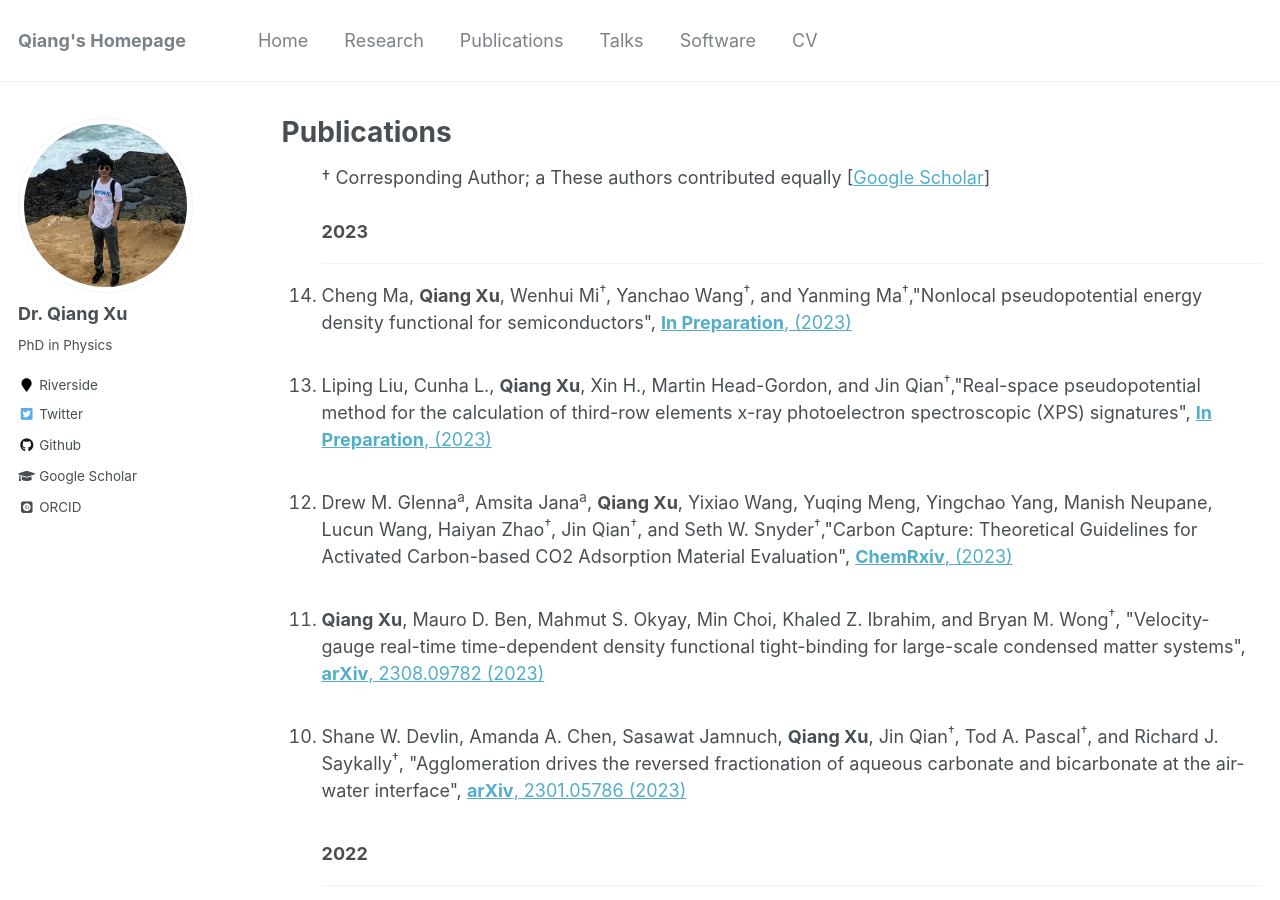
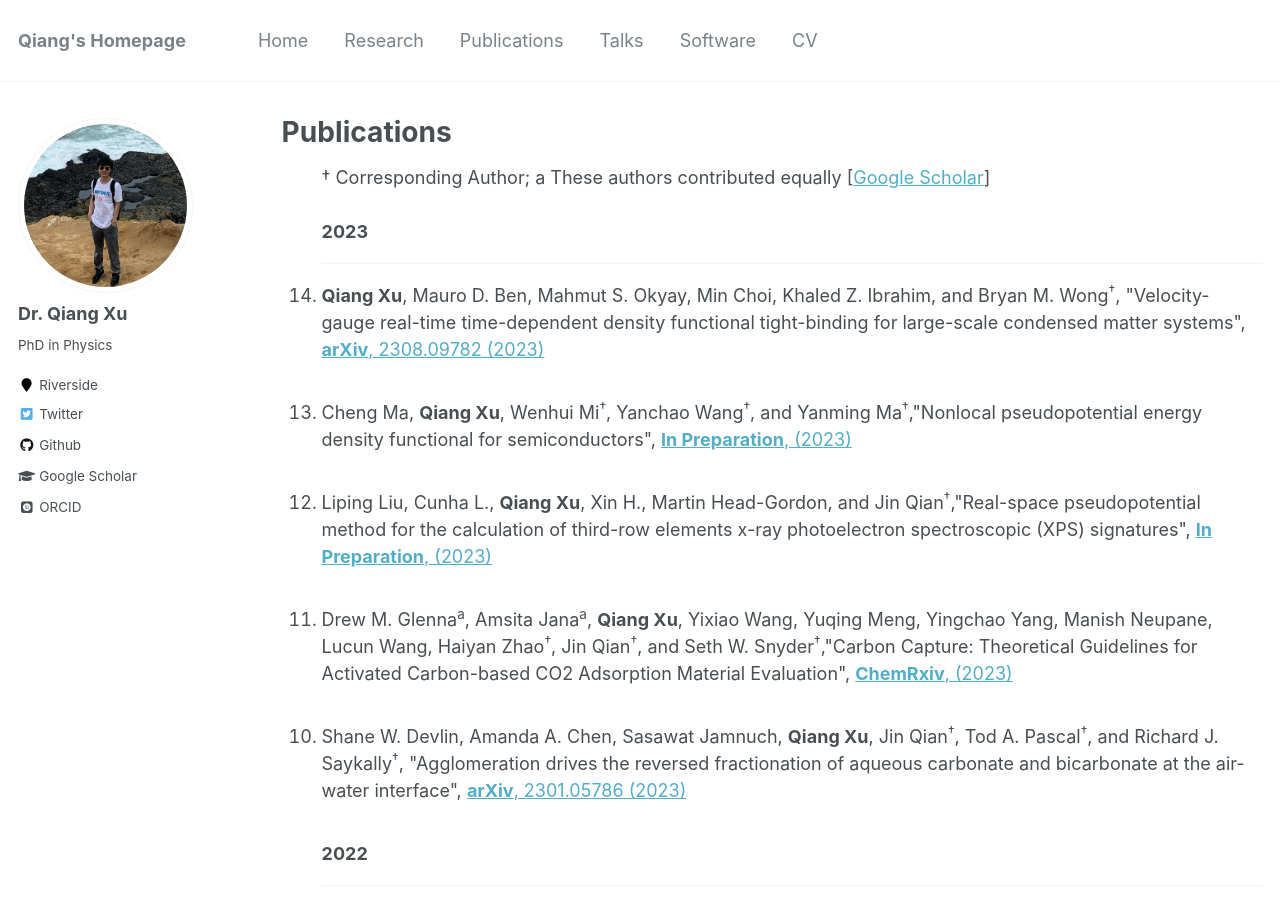
Before and after one commit to xqjlu/xqjlu.github.io, a Jekyll site: the page built from _pages/publications.md, in a window 1280 px wide and 900 px high. Built offline with Jekyll 4.4.1, drawn with Linux system fonts in a browser that asks for light colours; some web fonts are replaced; some of the changed lines change nothing that is shown.

Commit message:
pub change order

```diff
--- a/_pages/publications.md
+++ b/_pages/publications.md
@@ -36,6 +36,10 @@ redirect_from:
 <!--2023-->
 <b>2023</b>
 <hr align="left" color="#000000">
+<li><b>Qiang Xu</b>, Mauro D. Ben, Mahmut S. Okyay, Min Choi, Khaled Z. Ibrahim, and Bryan M. Wong<sup>†</sup>, "Velocity-gauge real-time time-dependent density functional tight-binding for large-scale condensed matter systems",
+<a href="https://doi.org/10.48550/arXiv.2308.09782" target="_blank"><b>arXiv</b>, 2308.09782 (2023)</a>
+</li><br>
+
 <li>Cheng Ma, <b>Qiang Xu</b>, Wenhui Mi<sup>†</sup>, Yanchao Wang<sup>†</sup>, and Yanming Ma<sup>†</sup>,"Nonlocal pseudopotential energy density functional for semiconductors",
 <a><b>In Preparation</b>, (2023)</a>
 </li><br>
@@ -46,10 +50,6 @@ redirect_from:
 
 <li>Drew M. Glenna<sup>a</sup>, Amsita Jana<sup>a</sup>, <b>Qiang Xu</b>, Yixiao Wang, Yuqing Meng, Yingchao Yang, Manish Neupane, Lucun Wang, Haiyan Zhao<sup>†</sup>, Jin Qian<sup>†</sup>, and Seth W. Snyder<sup>†</sup>,"Carbon Capture: Theoretical Guidelines for Activated Carbon-based CO2 Adsorption Material Evaluation",
 <a href="https://doi.org/10.26434/chemrxiv-2023-w6nx6" target="_blank"><b>ChemRxiv</b>, (2023)</a>
-</li><br>
-
-<li><b>Qiang Xu</b>, Mauro D. Ben, Mahmut S. Okyay, Min Choi, Khaled Z. Ibrahim, and Bryan M. Wong<sup>†</sup>, "Velocity-gauge real-time time-dependent density functional tight-binding for large-scale condensed matter systems",
-<a href="https://doi.org/10.48550/arXiv.2308.09782" target="_blank"><b>arXiv</b>, 2308.09782 (2023)</a>
 </li><br>
 
 <li>Shane W. Devlin, Amanda A. Chen, Sasawat Jamnuch, <b>Qiang Xu</b>, Jin Qian<sup>†</sup>, Tod A. Pascal<sup>†</sup>, and Richard J. Saykally<sup>†</sup>, "Agglomeration drives the reversed fractionation of aqueous carbonate and bicarbonate at the air-water interface",
```
